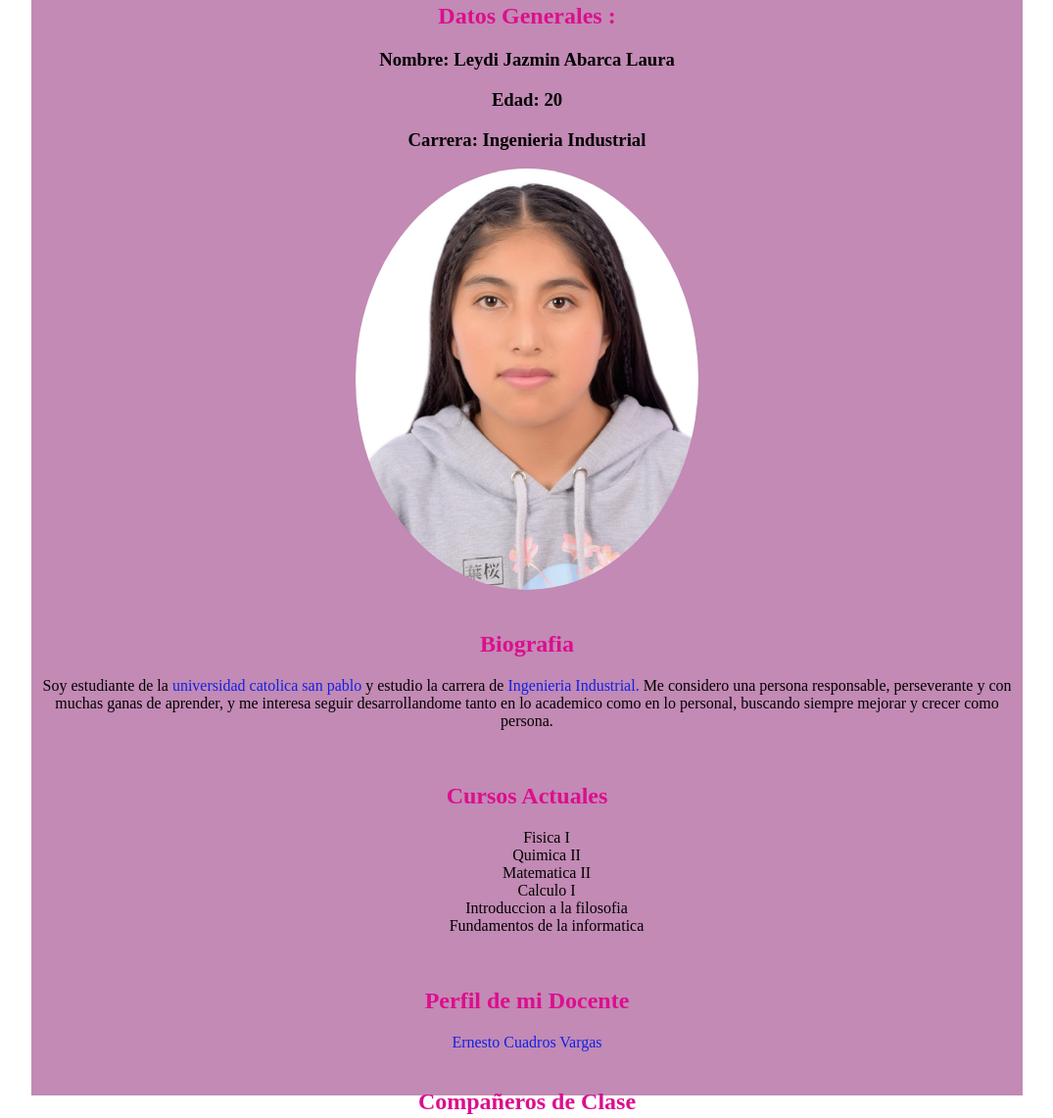
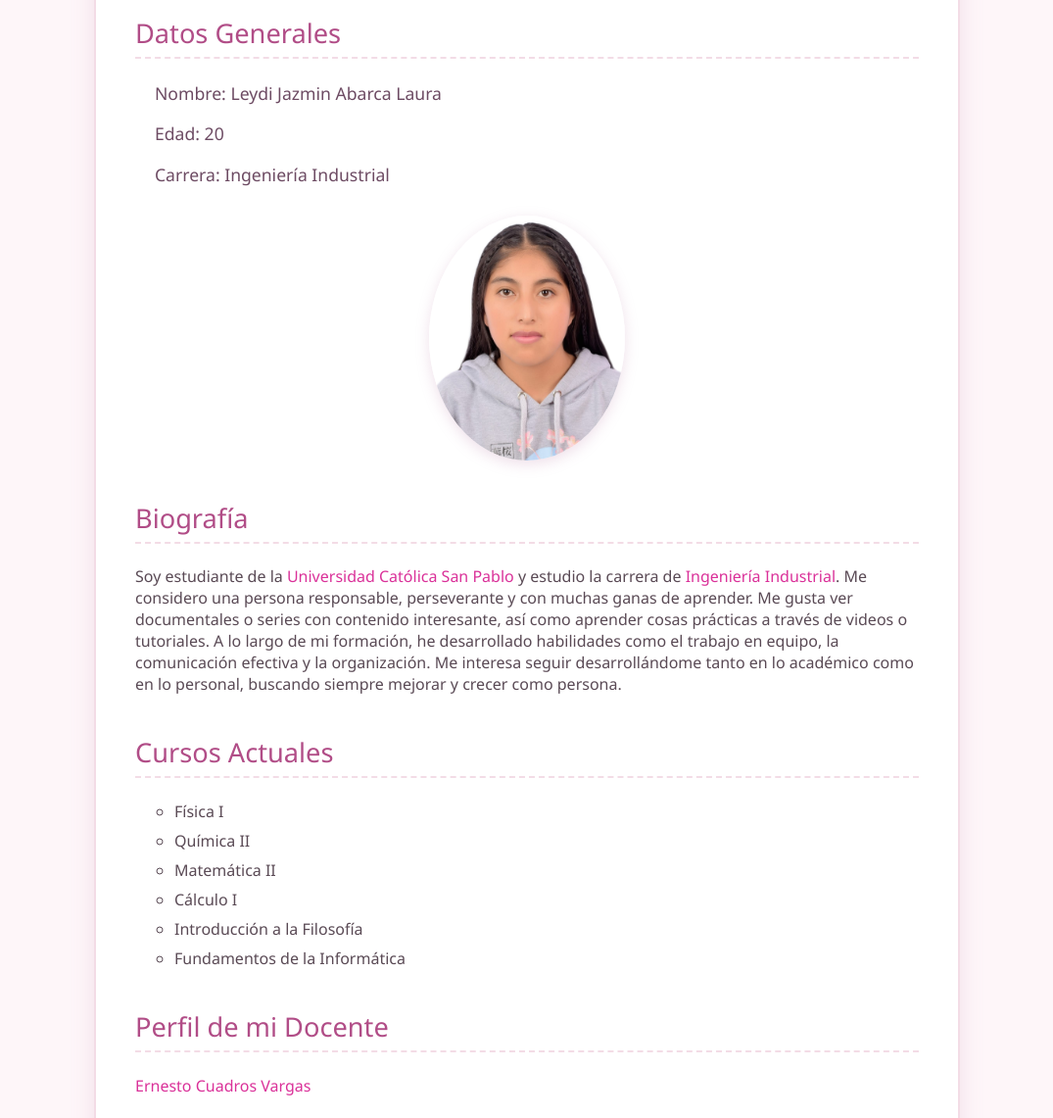
Before and after one commit to Leydi-Abarca-Laura/pagina-web, a plain HTML site: page index.html in a window 1280 px wide. Shown: the part 208-1349 px from the top of the page at 98% size, without its empty margins (102-1177 px from the left). Drawn offline with Linux system fonts and the light colour scheme.

Commit message:
Add files via upload

```diff
--- a/index.html
+++ b/index.html
@@ -1,76 +1,68 @@
 <!DOCTYPE html>
-<html lang="en">
+<html lang="es">
 <head>
     <meta charset="UTF-8">
     <meta name="viewport" content="width=device-width, initial-scale=1.0">
-    <title>LEYDI JASMIN ABARCA LAURA</title>
+    <meta name="description" content="Perfil académico de Leydi Jazmin Abarca Laura, estudiante de Ingeniería Industrial en la Universidad Católica San Pablo. Información personal, cursos actuales y contacto.">
+    <meta name="keywords" content="Leydi Abarca, Ingeniería Industrial, UCSP, estudiante, perfil universitario">
+    <meta name="author" content="Leydi Jazmin Abarca Laura">
+    <meta name="robots" content="index, follow">
+    <title>LEYDI JASMIN ABARCA LAURA </title>
     <link rel="stylesheet" href="style.css">
 </head>
 <body>
     <div class="contenedor">
         <section id="nombre">
             <h1>LEYDI JASMIN ABARCA LAURA</h1>
-
-        </section> <br>
+        </section>
 
         <section id="datos">
-            <h2>Datos Generales :</h2>
+            <h2>Datos Generales</h2>
             <h3>Nombre: Leydi Jazmin Abarca Laura</h3>
             <h3>Edad: 20</h3>
-            <h3>Carrera: Ingenieria Industrial</h3>
-
-        <img src="imagen/foto-leydi.jpg" class="imagen" alt="">
-        </section> <br>
+            <h3>Carrera: Ingeniería Industrial</h3>
+            <img src="imagen/foto-leydi.jpg" class="imagen" alt="Foto de Leydi Jazmin Abarca Laura">
+        </section>
 
         <section id="decripcion">
-
-            <h2>Biografia</h2>
-                <p>Soy estudiante de la <a href="https://ucsp.edu.pe/">universidad catolica san pablo </a>y estudio la carrera
-                de <a href="https://ucsp.edu.pe/carreras/ingenieria-industrial/">Ingenieria Industrial. </a>Me considero una persona responsable, perseverante
-                y con muchas ganas de aprender, y me interesa seguir desarrollandome tanto en lo
-                academico como en lo personal, buscando siempre mejorar y crecer como persona.
-                </p>
-
-        </section> <br>
+            <h2>Biografía</h2>
+            <p>Soy estudiante de la <a href="https://ucsp.edu.pe/" target="_blank">Universidad Católica San Pablo</a> y estudio la carrera de <a href="https://ucsp.edu.pe/carreras/ingenieria-industrial/" target="_blank">Ingeniería Industrial</a>.
+                Me considero una persona responsable, perseverante y con muchas ganas de aprender. Me gusta ver documentales o series con contenido interesante, así como aprender cosas prácticas a través de videos o tutoriales. A lo largo de mi formación,
+                he desarrollado habilidades como el trabajo en equipo, la comunicación efectiva y la organización. Me interesa seguir desarrollándome tanto en lo académico como en lo personal, buscando siempre mejorar y crecer como persona.</p>
+        </section>
 
         <section id="cursos">
             <h2>Cursos Actuales</h2>
             <ul>
-                <li>Fisica I</li>
-                <li>Quimica II</li>
-                <li>Matematica II</li>
-                <li>Calculo I</li>
-                <li>Introduccion a la filosofia</li>
-                <li>Fundamentos de la informatica</li>
+                <li>Física I</li>
+                <li>Química II</li>
+                <li>Matemática II</li>
+                <li>Cálculo I</li>
+                <li>Introducción a la Filosofía</li>
+                <li>Fundamentos de la Informática</li>
             </ul>
-        </section> <br>
+        </section>
 
         <section id="profesor">
             <h2>Perfil de mi Docente</h2>
-
-                <a href="https://www.linkedin.com/in/ecuadrosv?utm_source=share&utm_campaign=share_via&utm_content=profile&utm_medium=android_app">
-                Ernesto Cuadros Vargas
-                </a>
-
-        </section> <br>
+            <a href="https://www.linkedin.com/in/ecuadrosv" target="_blank">Ernesto Cuadros Vargas</a>
+        </section>
 
         <section id="compañeros">
             <h2>Compañeros de Clase</h2>
             <ul>
                 <li>Deysi Roxana Yaule Flores</li>
                 <li>Daniela Elizabeth Flores Turpo</li>
-
             </ul>
-        </section><br>
+        </section>
 
         <section id="contacto">
             <h2>Contacto</h2>
             <ul>
                 <li>Correo: leydi.abarca@ucsp.edu.pe</li>
-                <li> <a href="https://www.linkedin.com/in/leydi-abarca-laura-972090358?utm_source=share&utm_campaign=share_via&utm_content=profile&utm_medium=android_app">Pagina de Linkedln:</a> </li>
+                <li><a href="https://www.linkedin.com/in/leydi-abarca-laura-972090358" target="_blank">Página de LinkedIn</a></li>
             </ul>
         </section>
     </div>
-
 </body>
 </html>
--- a/style.css
+++ b/style.css
@@ -1,50 +1,102 @@
+body {
+    background-color: #fef6f9;
+    margin: 0;
+    padding: 0;
+    font-family: 'Poppins', 'Segoe UI', sans-serif;
+    display: flex;
+    justify-content: center;
+    align-items: center;
+    min-height: 100vh;
+    color: #5a4a55;
+}
 
 .contenedor {
-    background-color: rgb(194, 138, 180);
-    height: 150vh;
-    margin: 10%;
-    align-items: center;
-    text-align: center;
-
-
-}
-h1 { display: flex;
-    justify-content: center;
-    color: rgb(85, 7, 55);
-
+    background-color: #ffffff;
+    max-width: 800px;
+    width: 90%;
+    margin: 2rem auto;
+    padding: 40px;
+    box-shadow: 0 8px 24px rgba(190, 133, 172, 0.2);
+    border-radius: 16px;
+    text-align: left;
+    border: 2px solid #f3dce6;
+    position: relative;
 }
 
-h2 { display: flex;
-    justify-content: center;
-    color: rgb(221, 14, 142);
+h1 {
+    text-align: center;
+    color: #c94d99;
+    font-size: 2.8em;
+    margin-bottom: 20px;
+    font-weight: 600;
+    border-bottom: 1px solid #f3dce6;
+    padding-bottom: 10px;
+}
 
+h2 {
+    color: #b14d87;
+    border-bottom: 2px dashed #f3dce6;
+    padding-bottom: 6px;
+    margin-top: 40px;
+    font-size: 1.7em;
+    font-weight: 500;
+}
+
+h3 {
+    color: #6d4b63;
+    margin-left: 20px;
+    font-size: 1.1em;
+    font-weight: 400;
+}
+
+ul {
+    padding-left: 40px;
+    margin: 10px 0;
+    list-style: circle;
+}
+
+li {
+    margin-bottom: 8px;
+    color: #5a4a55;
 }
 
 a {
+    color: #da3199;
     text-decoration: none;
-    color: rgb(18, 32, 231);
-
+    font-weight: 500;
+    transition: color 0.3s ease;
 }
 
-h3 { display: flex;
-    justify-content: center;
-    align-items: center;
-
-}
-
-
-.centrar{
-    text-align: center;
-    width: 50%;
-
-}
-
-li { display: flex;
-    justify-content: center;
+a:hover {
+    text-decoration: underline;
+    color: #d884b5;
 }
 
 .imagen {
-    width: 350px;
-    height: 430px;
+    display: block;
+    margin: 30px auto;
+    width: 200px;
+    height: 250px;
+    object-fit: cover;
     border-radius: 50%;
+    box-shadow: 0 4px 14px rgba(190, 133, 172, 0.25);
 }
+
+footer {
+    text-align: center;
+    margin-top: 40px;
+    font-size: 0.9em;
+    color: #a98aa1;
+    border-top: 1px solid #f3dce6;
+    padding-top: 15px;
+}
+
+.firma {
+    font-family: 'Dancing Script', cursive;
+    font-size: 1.4em;
+    color: #c94d99;
+    margin-top: 10px;
+}
+
+/* Google Fonts */
+@import url('https://fonts.googleapis.com/css2?family=Poppins:wght@300;400;600&family=Dancing+Script&display=swap');
```
